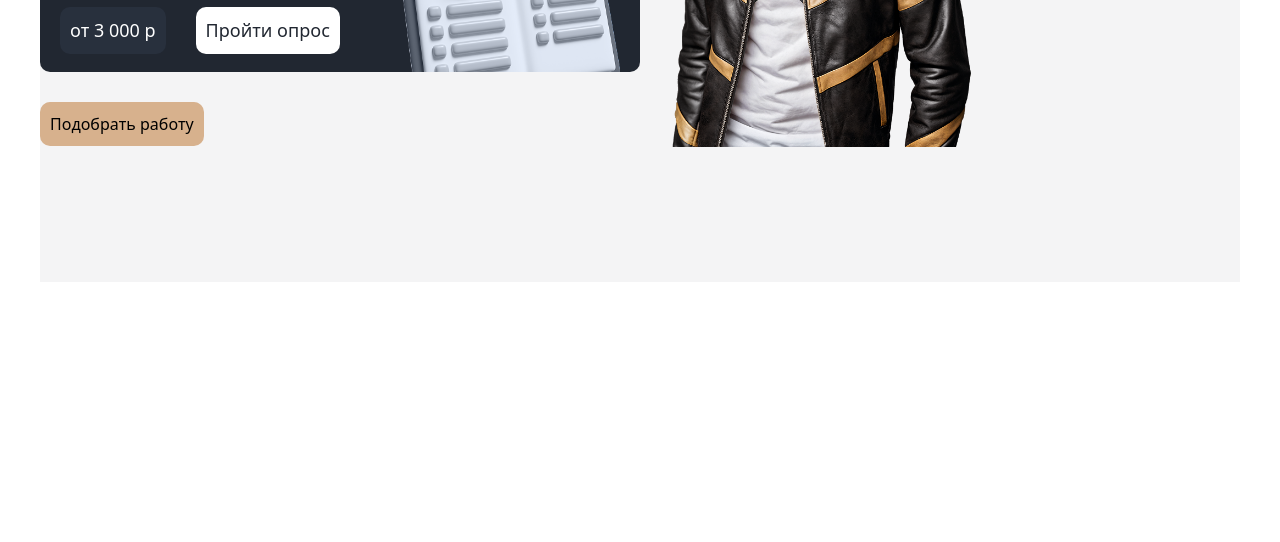
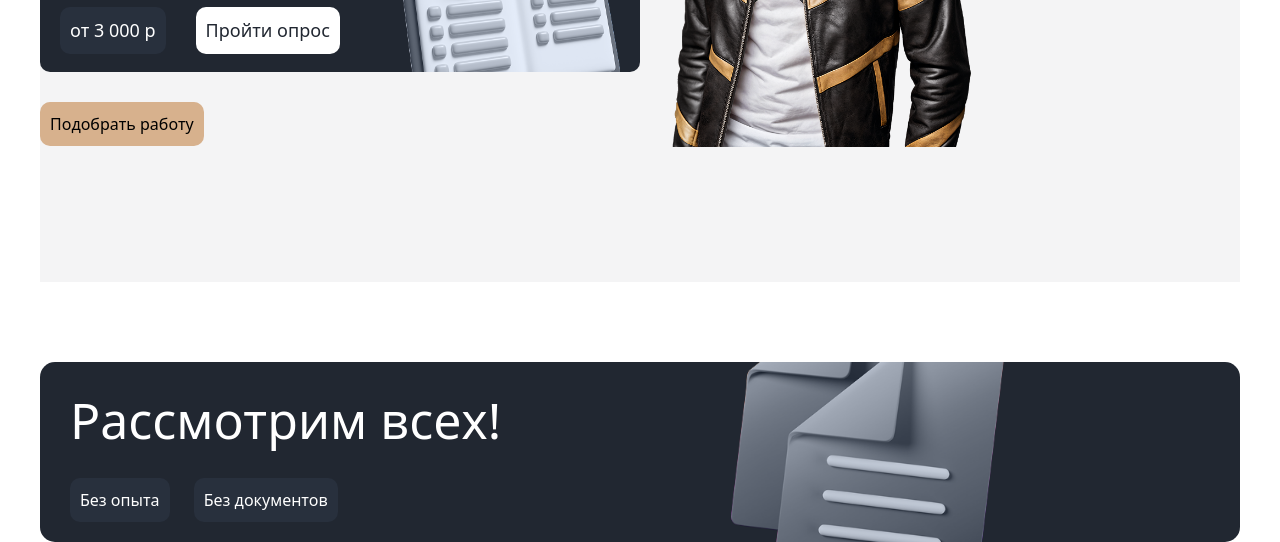
Before and after one commit to ganievabdullo727-web/branch, a website: page index.html in a window 1280 px wide. Shown: the part 406-948 px from the top of the page. Before the commit the page ends 800 px from the top, so only its background shows below. Drawn offline with Linux system fonts and the light colour scheme.

Commit message:
section2

```diff
--- a/index.html
+++ b/index.html
@@ -45,6 +45,20 @@
         </div>
     </div>
     </div>
+
+
+      <div class="max-w-[1200px] m-auto h-[180px] rounded-[15px] text-[white] bg-[#212731] mt-[80px] lg:p-[0px] p-[10px] flex justify-around items-center">
+        <div class="w-[50%] ">
+            <h1 class="lg:text-[50px] ml-[30px]">Рассмотрим всех!</h1>
+            <div class="mt-[20px] ml-[30px] gap-[10px] text-start">
+                <button class="rounded-[10px] bg-[#28303D] p-[10px] text-center ">Без опыта</button>
+                <button class="rounded-[10px] bg-[#28303D] p-[10px] text-center ml-[20px]">Без документов</button>
+            </div>
+        </div>
+        <div class="h-[100%] w-[50%]">
+            <img src="./src/Group 780.png" alt="" class="h-[100%]">
+        </div>
+    </div>
 </body>
 
 </html>
```
Also changed, not shown: src/Group 780.png (added), src/output.css.
